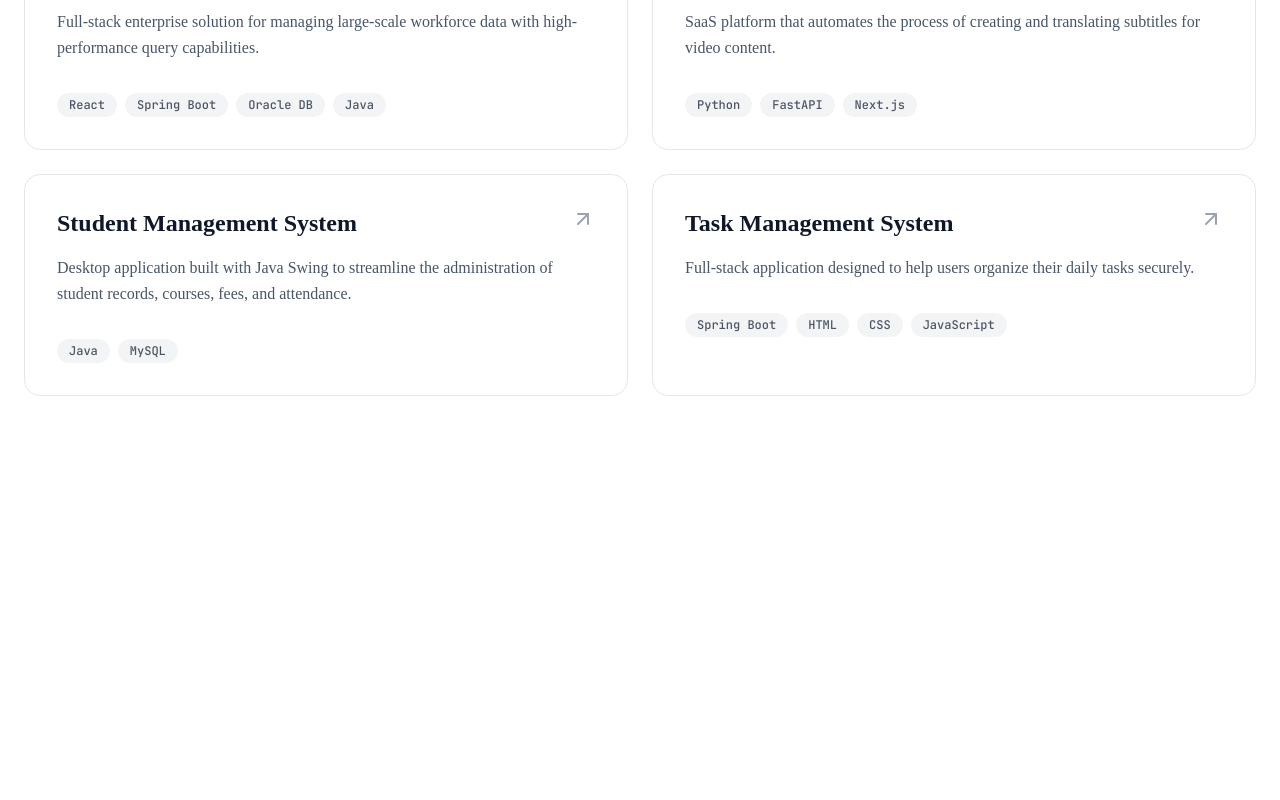
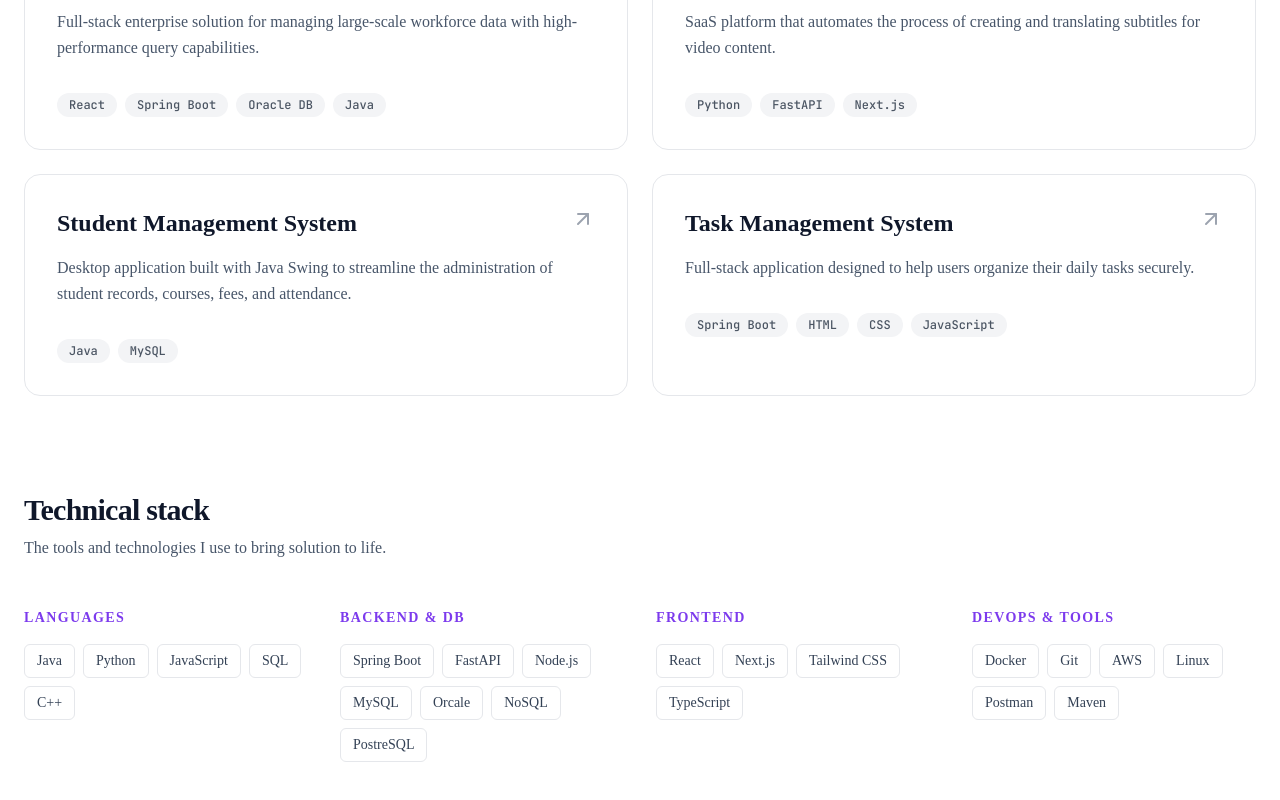
Before and after one commit to mihiranga-dev/portfolio, a Next.js app: page / in a window 1280 px wide. Shown: the part 717-1517 px from the top of the page. Before the commit the page ends 1153 px from the top, so only its background shows below. Built offline with nearby package versions, Linux system fonts and the light colour scheme.

Commit message:
style: add interactive hover effects to technical stack tags

```diff
--- a/app/page.tsx
+++ b/app/page.tsx
@@ -1,6 +1,7 @@
 import Link from "next/link";
 import { projects } from "@/data/projects";
 import { ArrowUpRight } from "lucide-react";
+import { skillCategories } from "@/data/skills";
 
 export default function Home() {
   return (
@@ -59,6 +60,36 @@ export default function Home() {
         ))}
       </div>
     </section>
+
+    <section className="pb-20">
+      <div className="mb-12">
+        <h2 className="text-3xl font-bold tracking-tight">Technical stack</h2>
+        <p className="text-slate-600 dark:text-slate-400 mt-2">
+          The tools and technologies I use to bring solution to life.
+        </p>
+      </div>
+
+      <div className="grid grid-cols-1 sm:grid-cols-2 lg:grid-cols-4 gap-8">
+        {skillCategories.map((category) => (
+          <div key={category.title} className="space-y-4">
+            <h3 className="text-sm font-bold uppercase tracking-widest text-primary">
+              {category.title}
+            </h3>
+            <div className="flex flex-wrap gap-2">
+              {category.skills.map((skills) => (
+                <span
+                  key={skills}
+                  className="px-3 py-1.5 text-sm font-medium rounded-md border border-gray-200 dark:border-gray-800 bg-white dark:bg-dark/30 text-slate-700 dark:text-slate-300 transition-all
+                  duration-300 hover:border-primary hover:text-primary hover:scale-105 cursor-default"
+                >
+                  {skills}
+                </span>
+              ))}
+            </div>
+          </div>
+        ))}
+      </div>
+    </section>
     </div>
   );
 }
--- /dev/null
+++ b/data/skills.ts
@@ -0,0 +1,18 @@
+export const skillCategories = [
+    {
+        title: "Languages",
+        skills: ["Java", "Python", "JavaScript", "SQL", "C++"],
+    },
+    {
+        title: "Backend & DB",
+        skills: ["Spring Boot", "FastAPI", "Node.js", "MySQL", "Orcale", "NoSQL", "PostreSQL"],
+    },
+    {
+        title: "Frontend",
+        skills: ["React", "Next.js", "Tailwind CSS", "TypeScript"],
+    },
+    {
+        title: "DevOps & Tools",
+        skills: ["Docker", "Git", "AWS", "Linux", "Postman", "Maven"],
+    },
+];
```
